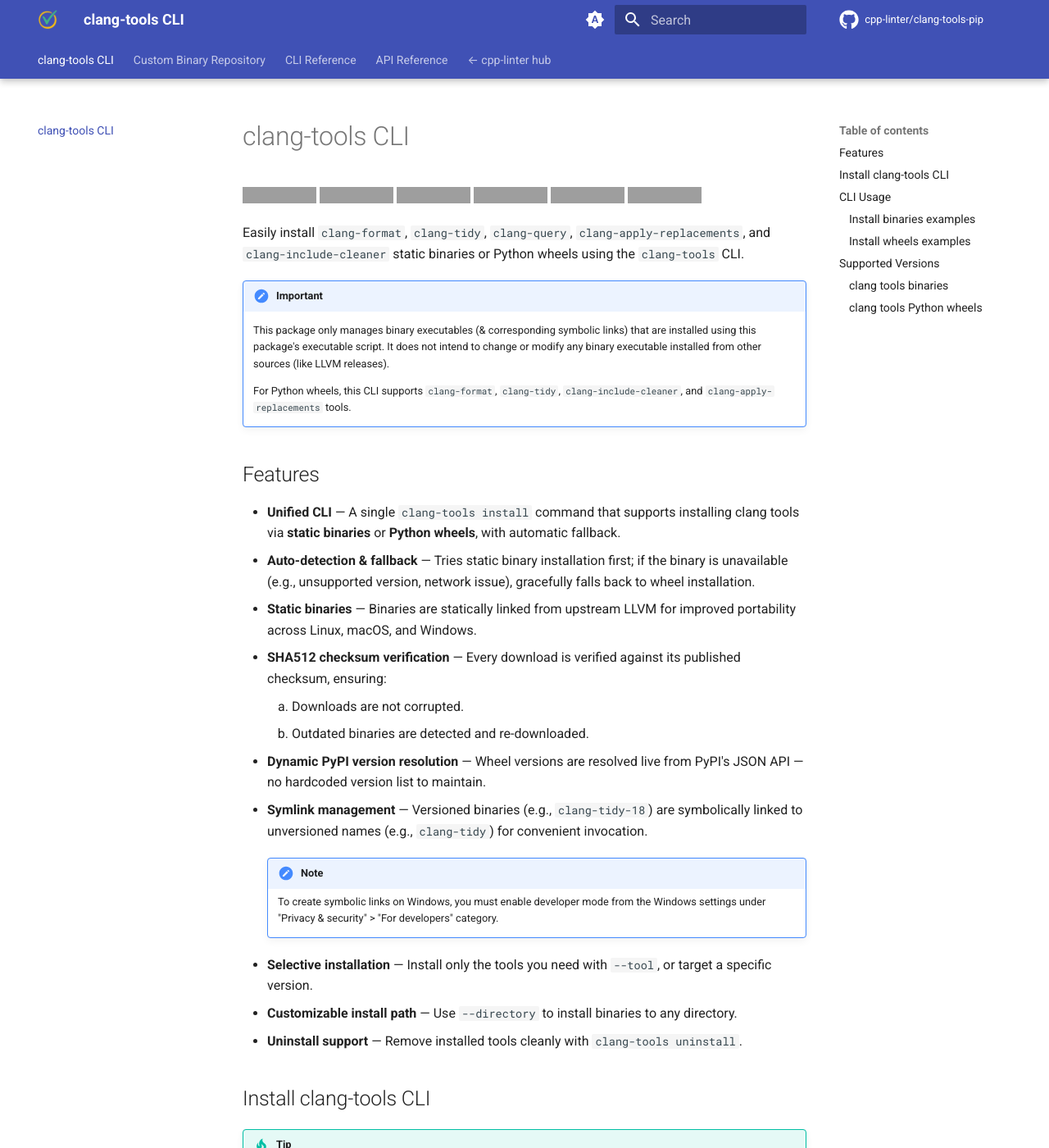
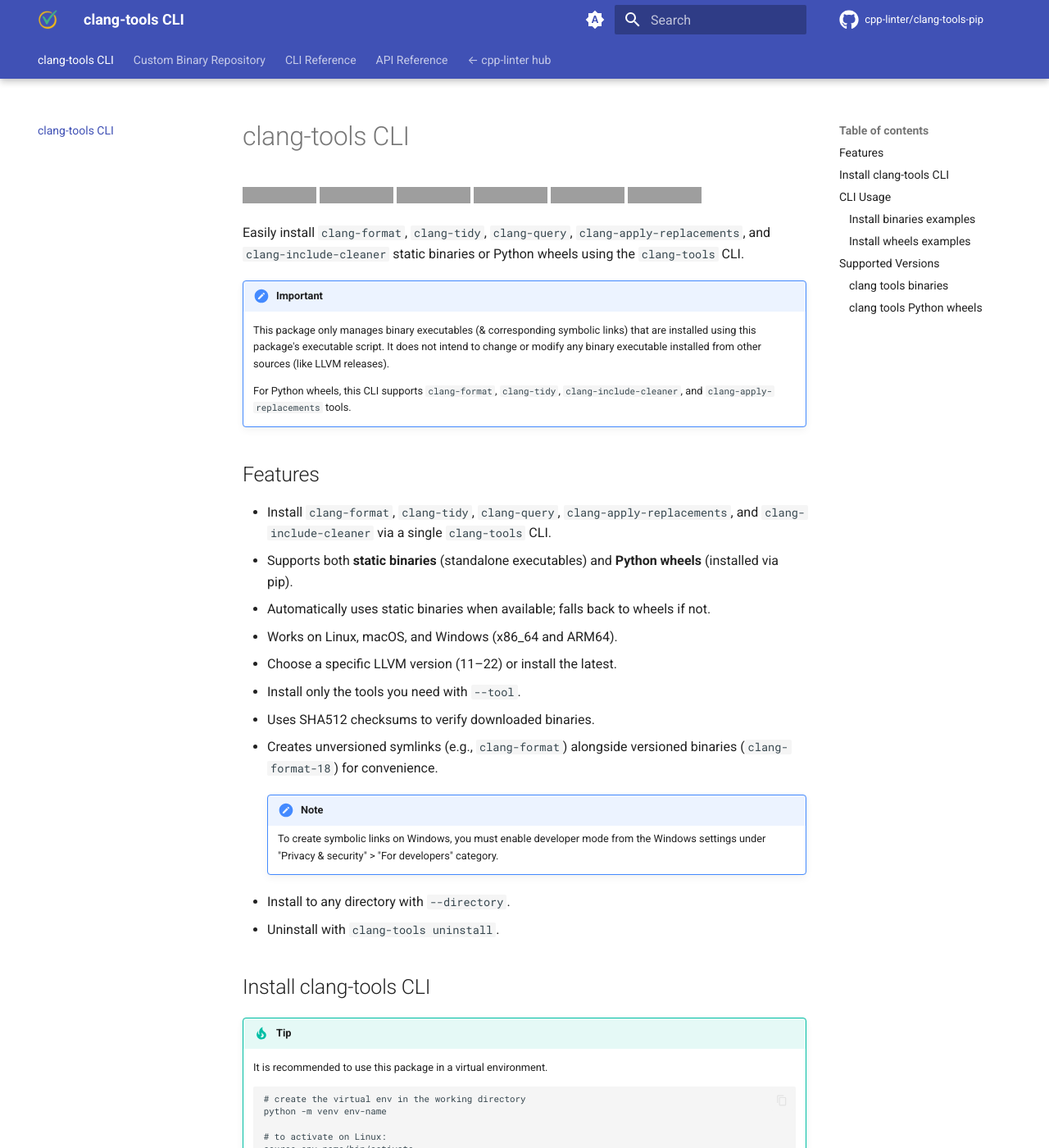
Before and after one commit to cpp-linter/clang-tools-pip, an MkDocs documentation site: the page built from docs/index.md, in a window 1280 px wide and 1400 px high. Shown: the whole window at 82% size. Built offline with MkDocs 1.6.1 and Material for MkDocs 9.7.7, drawn with Linux system fonts in a browser that asks for light colours; comment, search, counter and statistics services are not loaded; grey boxes are pictures that could not be loaded.

Commit message:
docs: simplify feature section to be more user-friendly

```diff
--- a/docs/index.md
+++ b/docs/index.md
@@ -20,23 +20,22 @@
 
 ## Features
 
-- **Unified CLI** — A single `clang-tools install` command that supports installing clang tools via **static binaries** or **Python wheels**, with automatic fallback.
-- **Auto-detection & fallback** — Tries static binary installation first; if the binary is unavailable (e.g., unsupported version, network issue), gracefully falls back to wheel installation.
-- **Static binaries** — Binaries are statically linked from upstream LLVM for improved portability across Linux, macOS, and Windows.
-- **SHA512 checksum verification** — Every download is verified against its published checksum, ensuring:
-    1. Downloads are not corrupted.
-    2. Outdated binaries are detected and re-downloaded.
-- **Dynamic PyPI version resolution** — Wheel versions are resolved live from PyPI's JSON API — no hardcoded version list to maintain.
-- **Symlink management** — Versioned binaries (e.g., `clang-tidy-18`) are symbolically linked to unversioned names (e.g., `clang-tidy`) for convenient invocation.
+- Install `clang-format`, `clang-tidy`, `clang-query`, `clang-apply-replacements`, and `clang-include-cleaner` via a single `clang-tools` CLI.
+- Supports both **static binaries** (standalone executables) and **Python wheels** (installed via pip).
+- Automatically uses static binaries when available; falls back to wheels if not.
+- Works on Linux, macOS, and Windows (x86_64 and ARM64).
+- Choose a specific LLVM version (11–22) or install the latest.
+- Install only the tools you need with `--tool`.
+- Uses SHA512 checksums to verify downloaded binaries.
+- Creates unversioned symlinks (e.g., `clang-format`) alongside versioned binaries (`clang-format-18`) for convenience.
 
     !!! note
         To create symbolic links on Windows, you must enable developer mode
         from the Windows settings under "Privacy & security" > "For developers"
         category.
 
-- **Selective installation** — Install only the tools you need with `--tool`, or target a specific version.
-- **Customizable install path** — Use `--directory` to install binaries to any directory.
-- **Uninstall support** — Remove installed tools cleanly with `clang-tools uninstall`.
+- Install to any directory with `--directory`.
+- Uninstall with `clang-tools uninstall`.
 
 ## Install clang-tools CLI
 
```
Also changed, not shown: README.md (+10 -11 lines).
